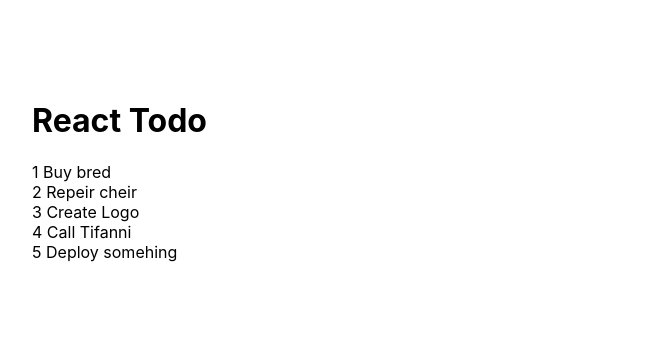
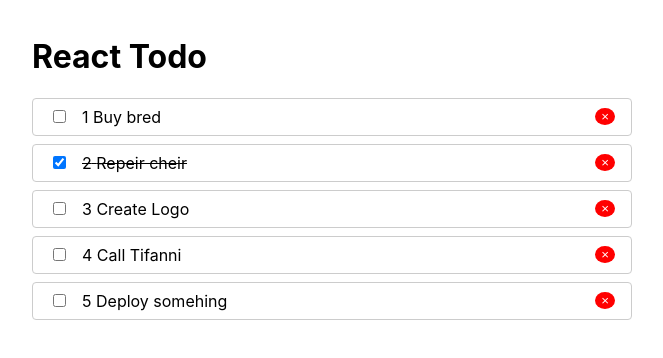
Before and after one commit to andrewzweb/react-youtube-minin, a React (Create React App) app: page / in a window 1280 px wide. Shown: the top 358 px of the page, without its empty margins (308-971 px from the left). Built offline with nearby package versions, Linux system fonts and the light colour scheme.

Commit message:
Add some features

```diff
--- a/package.json
+++ b/package.json
@@ -6,6 +6,7 @@
     "@testing-library/jest-dom": "^4.2.4",
     "@testing-library/react": "^9.3.2",
     "@testing-library/user-event": "^7.1.2",
+    "prop-types": "^15.7.2",
     "react": "^16.13.1",
     "react-dom": "^16.13.1",
     "react-scripts": "3.4.1"
--- a/src/App.js
+++ b/src/App.js
@@ -2,18 +2,29 @@
 import TodoList from './Todo/TodoList'
 
 function App() {
-  const todos = [
-	{'id': 1, completed: false, title: 'Buy bred'},
-	{'id': 2, completed: false, title: 'Repeir cheir'},
-	{'id': 3, completed: false, title: 'Create Logo'},
-	{'id': 4, completed: false, title: 'Call Tifanni'},
-	{'id': 5, completed: false, title: 'Deploy somehing'},
-  ]
+  const [todos, setTodos] = React.useState([
+	  {'id': 1, completed: false, title: 'Buy bred'},
+	  {'id': 2, completed: true, title: 'Repeir cheir'},
+	  {'id': 3, completed: false, title: 'Create Logo'},
+	  {'id': 4, completed: false, title: 'Call Tifanni'},
+	  {'id': 5, completed: false, title: 'Deploy somehing'},
+	])
+
+  function toggleTodo(id){
+	setTodos(
+	  todos.map(todo => {
+		if (todo.id === id) {
+		  todo.completed = !todo.completed
+		}
+		return todo
+	  })
+	)
+  }
 
   return(
 	<div className='wrapper'>
 	  <h1>React Todo</h1>
-		<TodoList todos={todos}/>
+		<TodoList todos={todos} onToggle={toggleTodo}/>
 	</div>
   )
 }
--- a/src/Todo/TodoItem.js
+++ b/src/Todo/TodoItem.js
@@ -1,8 +1,49 @@
 import React from 'react'
+import PropTypes from 'prop-types'
+
+const styles = {
+  li: {
+	display: 'flex',
+	justifyContent: 'space-between',
+	alignItems: 'center',
+	padding: '.5rem 1rem',
+	border: '1px solid #ccc',
+	borderRadius: '4px',
+	marginBottom: '.5rem'
+  },
+  input: {
+	marginRight: '1rem'
+  }
+}
+
+function TodoItem({todo, index, onChange}){
+  const classes = []
+
+  if (todo.completed){
+	classes.push('done')
+  }
+
+  return (
+	<li style={styles.li}>
+	  <span className={classes.join(' ')}>
+		<input type="checkbox"
+			   checked={todo.completed}
+			   style={styles.input}
+			   onChange={() => onChange(todo.id)} />
+		<span>{index + 1}</span>
+		&nbsp;
+		{todo.title}
+	  </span>
+	  <button className='rm'>&times;</button>
+	</li>
+  )
+}
+
+TodoItem.propTypes = {
+  todo: PropTypes.object.isRequired,
+  index: PropTypes.number.isRequired,
+  onChange: PropTypes.func.isRequired
+}
 
 
-export default function TodoItem({todo, index}){
-  return (
-	<li><span>{index + 1}</span>  {todo.title}</li>
-  )
-}
+export default TodoItem
--- a/src/Todo/TodoList.js
+++ b/src/Todo/TodoList.js
@@ -1,4 +1,5 @@
 import React from 'react'
+import PropTypes from 'prop-types'
 import TodoItem from './TodoItem'
 
 const styles = {
@@ -10,13 +11,23 @@
 }
 
 
-export default function TodoList(props) {
-
+function TodoList(props) {
   return (
 	<ul style={styles.ul}>
-	  { props.todos.map((todo, index) => {
-		return <TodoItem todo = {todo} key={todo.id} index={index}/>
+	  {props.todos.map((todo, index) => {
+		return <TodoItem
+				   todo = {todo}
+				   key={todo.id}
+				   index={index}
+				   onChange={props.onToggle}/>
 	  })}
 	</ul>
   )
 }
+
+TodoList.propTypes = {
+  todos: PropTypes.arrayOf(PropTypes.object).isRequired,
+  onToggle: PropTypes.func.isRequired
+}
+
+export default TodoList
--- a/src/index.css
+++ b/src/index.css
@@ -13,7 +13,19 @@
 }
 
 .wrapper{
-	padding: 5rem;
+	padding: 1rem;
 	margin: auto;
- 	width: 600px;
+ 	max-width: 600px;
 }
+
+
+.rm {
+	background: red;
+	border-radius: 50%;
+	color: #fff;
+	border: none;
+}
+
+.done{
+	text-decoration: line-through;
+}
```
